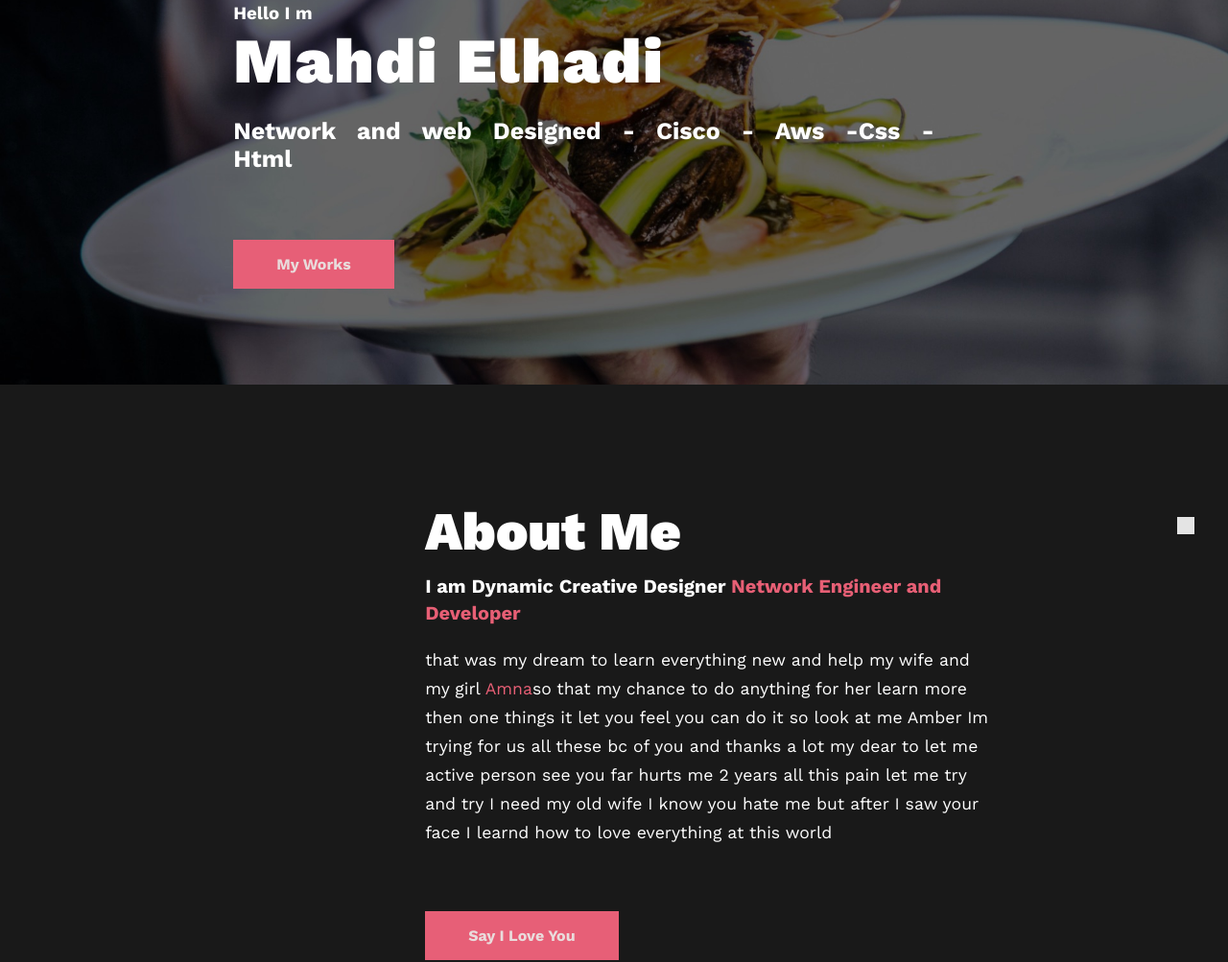
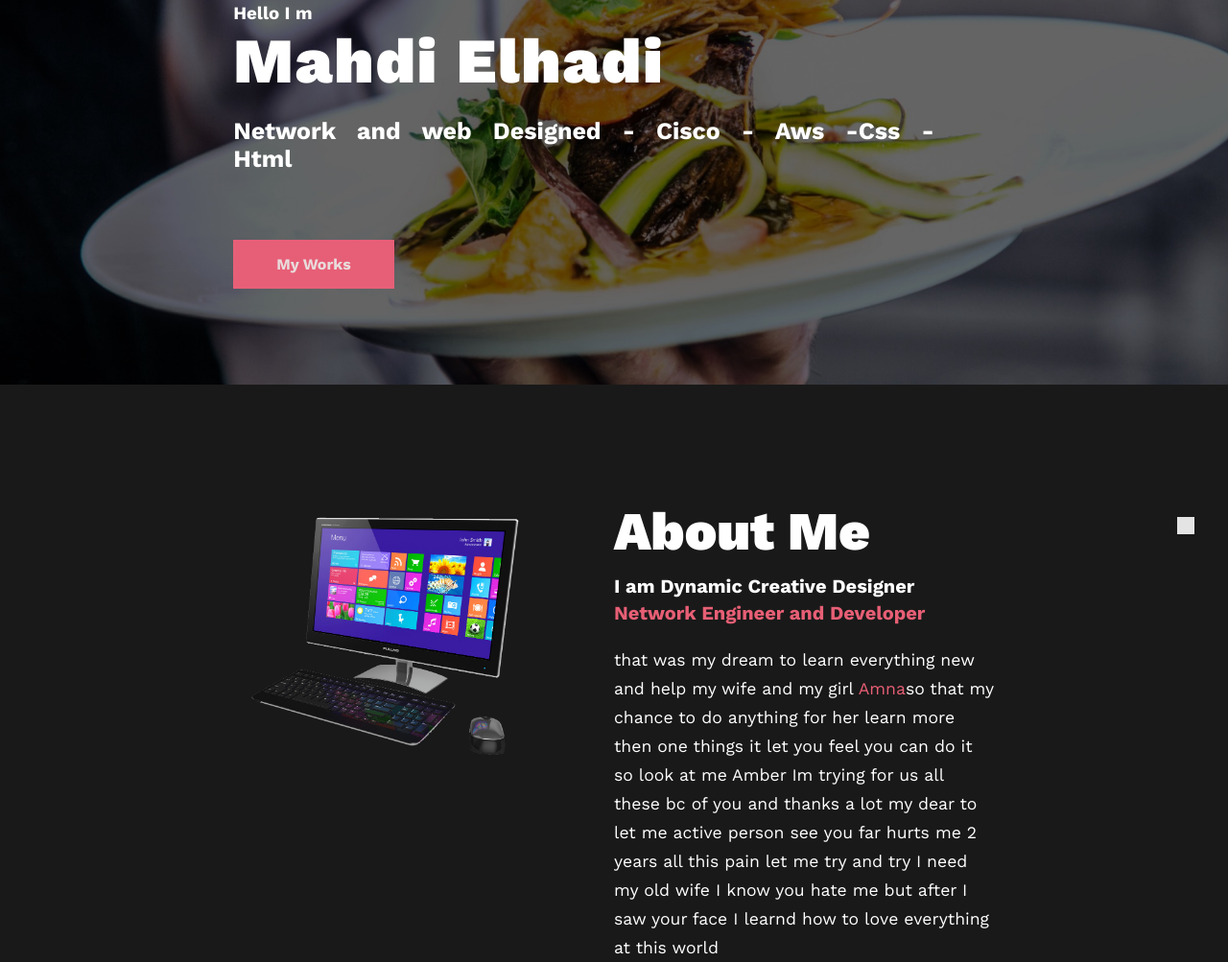
Before and after one commit to Amnamhdy/amber.github.io, a plain HTML site: page index.html in a window 1280 px wide. Shown: the part 208-1211 px from the top of the page at 96% size. Drawn offline with nearby package versions, Linux system fonts and the light colour scheme.

Commit message:
index.html

```diff
--- a/index.html
+++ b/index.html
@@ -55,7 +55,7 @@
     <section class="about" id="about">
 
         <div class="about-img">
-            <img src="img/kisspng-desktop-computer-computer.png" alt="">
+            <img src="kisspng-desktop-computer-computer.png" alt="">
 
         </div>
 
```
